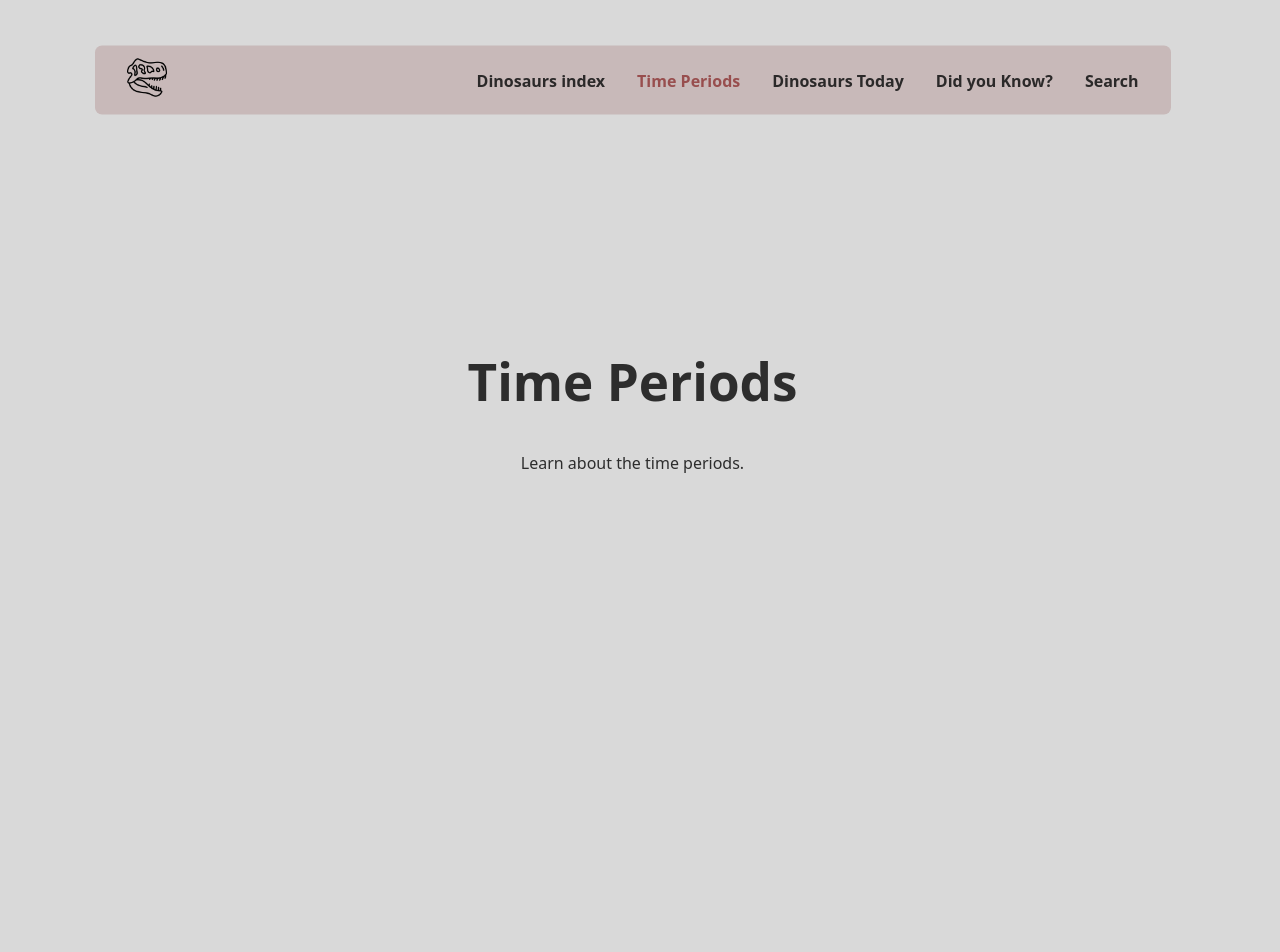
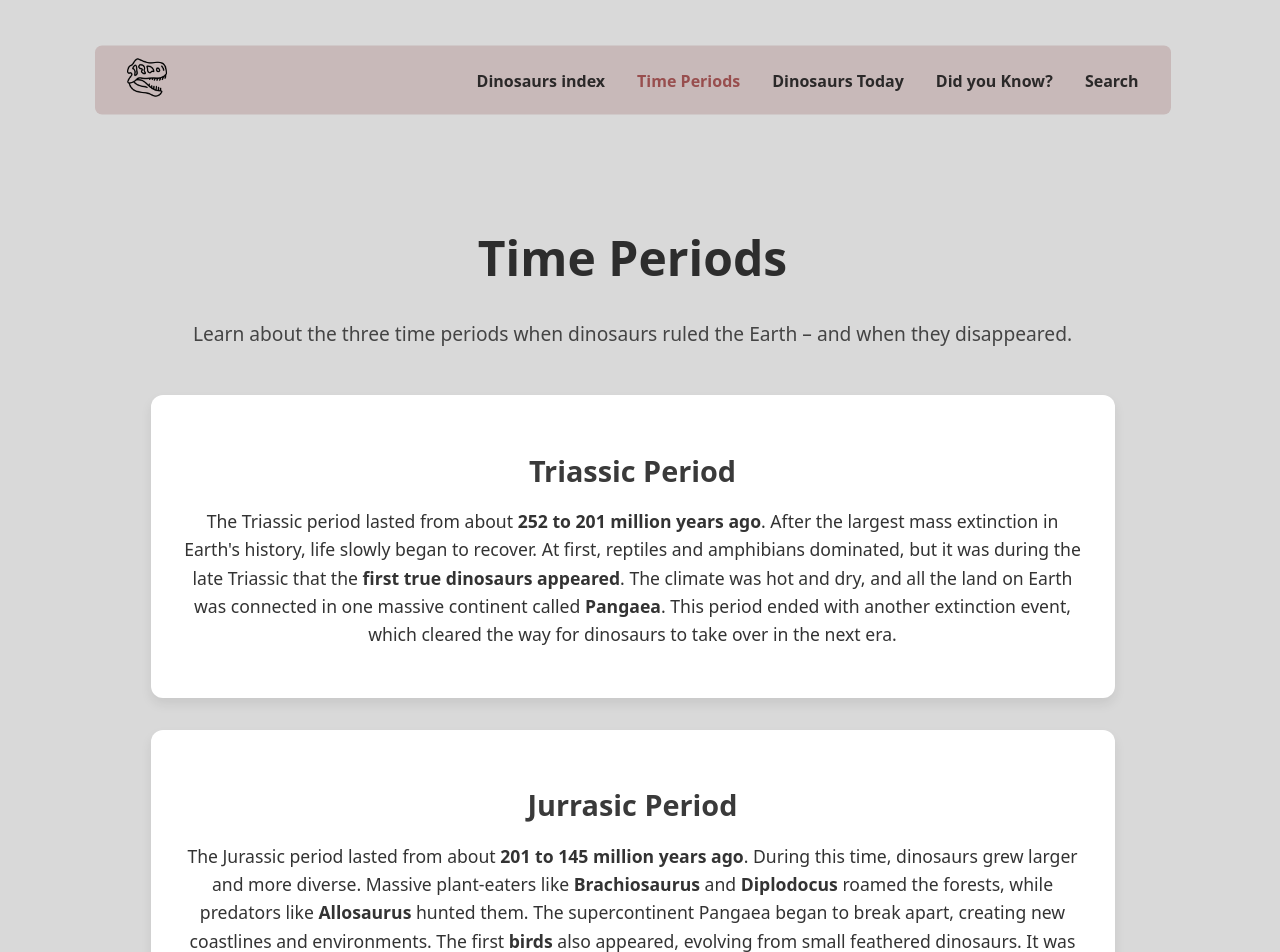
Before and after one commit to williamwestergard/Sanity-react-gruppuppgift, a React (Vite) app in the folder frontend/: page /time-periods in a window 1280 px wide. Shown: the top 952 px of the page. Before the commit the page ends 800 px from the top, so only its background shows below. Built offline with nearby package versions, Linux system fonts and the light colour scheme.

Commit message:
time period page and search no CSS

```diff
--- a/frontend/src/pages/search-page/Search.jsx
+++ b/frontend/src/pages/search-page/Search.jsx
@@ -1,14 +1,67 @@
+import { useState } from "react";
 import "./search.css";
 import Navbar from "../../components/navbar/Navbar";
+import dinoData from "../../assets/scraped-dinos.json";
 
-const Search = () => {
+export default function Search() {
+  const [query, setQuery] = useState("");
+  const [results, setResults] = useState([]);
+
+  const handleSearch = () => {
+    const filtered = dinoData.filter((dino) =>
+      dino.name.toLowerCase().includes(query.toLowerCase())
+    );
+    setResults(filtered);
+  };
+
   return (
     <>
       <Navbar />
-      <h1>Search</h1>
-      <p>Search for your favorite dinosaur.</p>
+      <section className="search-page">
+        <h1>Search Dinosaurs by Name</h1>
+        <div className="search-controls">
+          <input
+            type="text"
+            placeholder="Type a dinosaur name..."
+            value={query}
+            onChange={(e) => setQuery(e.target.value)}
+            className="search-input"
+          />
+          <button onClick={handleSearch} className="search-button">
+            Search
+          </button>
+        </div>
+
+        <section className="search-results">
+          {results.length > 0 ? (
+            results.map((dino, index) => (
+              <section key={index} className="dino-card">
+                <h2>{dino.name}</h2>
+              </section>
+            ))
+          ) : (
+            // If the user searched and nothing matched
+            query && <p>No dinosaurs found.</p>
+          )}
+        </section>
+      </section>
     </>
   );
-};
+}
 
-export default Search;
+
+
+
+
+
+// const Search = () => {
+//   return (
+//     <>
+//       <Navbar />
+//       <h1>Search</h1>
+//       <p>Search for your favorite dinosaur.</p>
+//     </>
+//   );
+// };
+
+// export default Search;
--- a/frontend/src/pages/time-periods/TimePeriods.jsx
+++ b/frontend/src/pages/time-periods/TimePeriods.jsx
@@ -5,9 +5,31 @@ export default function TimePeriod() {
   return (
     <>
       <Navbar />
-      <section id="timeline-container">
+      <section id="timeline-containers">
         <h1>Time Periods</h1>
-        <p>Learn about the time periods.</p>
+        <p>Learn about the three time periods when dinosaurs ruled the Earth – and when they disappeared.</p>
+
+
+        <section className="time-period">
+          <h2>Triassic Period</h2>
+          <p>
+            The Triassic period lasted from about <strong>252 to 201 million years ago</strong>. After the largest mass extinction in Earth's history, life slowly began to recover. At first, reptiles and amphibians dominated, but it was during the late Triassic that the <strong>first true dinosaurs appeared</strong>. The climate was hot and dry, and all the land on Earth was connected in one massive continent called <strong>Pangaea</strong>. This period ended with another extinction event, which cleared the way for dinosaurs to take over in the next era.
+          </p>
+        </section>
+
+        <section className="time-period">
+          <h2>Jurrasic Period</h2>
+          <p>
+          The Jurassic period lasted from about <strong>201 to 145 million years ago</strong>. During this time, dinosaurs grew larger and more diverse. Massive plant-eaters like <strong>Brachiosaurus</strong> and <strong>Diplodocus</strong> roamed the forests, while predators like <strong>Allosaurus</strong> hunted them. The supercontinent Pangaea began to break apart, creating new coastlines and environments. The first <strong>birds</strong> also appeared, evolving from small feathered dinosaurs. It was a warm, lush world with plenty of vegetation.
+          </p>
+        </section>
+
+        <section className="time-period">
+          <h2>Cretaceous Period</h2>
+          <p>
+            The Cretaceous period lasted from about <strong>145 to 66 million years ago</strong>. It was the final chapter of the dinosaur age and saw the rise of many famous dinosaurs like <strong>Tyrannosaurus rex</strong>, <strong>Triceratops</strong>, and <strong>Velociraptor</strong>. Flowering plants appeared for the first time. The continents were drifting into their modern positions. But around 66 million years ago, a huge <strong>asteroid impact</strong> caused a mass extinction that wiped out the dinosaurs.
+          </p>
+        </section>
       </section>
     </>
   );
--- a/frontend/src/pages/time-periods/timeperiods.css
+++ b/frontend/src/pages/time-periods/timeperiods.css
@@ -0,0 +1,73 @@
+#timeline-containers {
+    display: flex;
+    flex-direction: column;
+    align-items: center;
+    margin: 8rem auto;
+    max-width: 900px;
+    padding: 2rem;
+    border-radius: 16px;
+    /* box-shadow: 0 10px 30px rgba(0, 0, 0, 0.1); */
+  }
+
+  #timeline-containers h1 {
+    font-size: 3rem;
+    margin-bottom: 1rem;
+    /* color: #222; */
+  }
+
+  #timeline-containers > p {
+    font-size: 1.2rem;
+    margin-bottom: 3rem;
+    color: #444;
+    text-align: center;
+  }
+
+  .time-period {
+    width: 100%;
+    background-color: #fff;
+    padding: 2rem;
+    margin-bottom: 2rem;
+    /* border-left: 8px solid #c97f5c; */
+    border-radius: 12px;
+    box-shadow: 0 6px 12px rgba(0, 0, 0, 0.08);
+    transition: transform 0.3s ease, box-shadow 0.3s ease;
+  }
+
+  /* .time-period:hover {
+    transform: scale(1.02);
+    box-shadow: 0 12px 24px rgba(0, 0, 0, 0.15);
+  } */
+
+  .time-period h2 {
+    font-size: 1.8rem;
+    margin-bottom: 1rem;
+    text-align: center;
+    color: #3a3a3a;
+  }
+
+  .time-period p {
+    font-size: 1.1rem;
+    line-height: 1.6;
+    color: #333;
+  }
+
+  .time-period:hover::after {
+    content: "🦕 🦖 🦕";
+    display: block;
+    font-size: 1.5rem;
+    text-align: center;
+    margin-top: 1rem;
+    animation: walk 1s ease forwards;
+    opacity: 0;
+  }
+
+  @keyframes walk {
+    0% {
+      transform: translateX(-20px);
+      opacity: 0;
+    }
+    100% {
+      transform: translateX(0);
+      opacity: 1;
+    }
+  }
```
